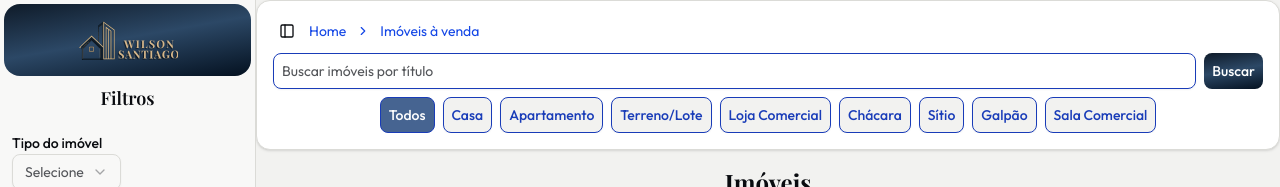
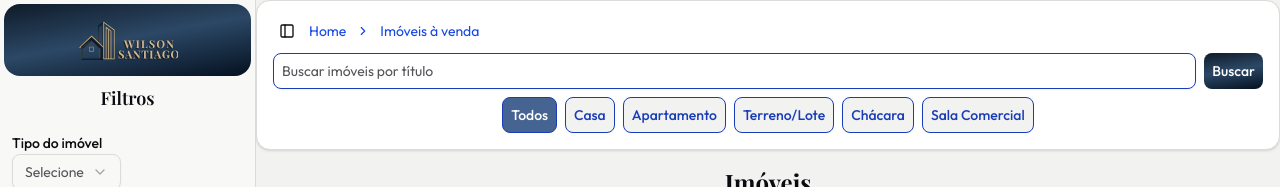
Before and after one commit to Misael1981/wilsonSantiago-corretorImoveis, a Next.js app: page /imoveis in a window 1280 px wide. Shown: the top 187 px of the page. Built offline with nearby package versions, Linux system fonts and the light colour scheme; no server answers; the database is empty; a web font is replaced by a local one.

Commit message:
ùltimos ajustes em imóveis

```diff
--- a/app/imoveis/components/ButtonsSearch/index.jsx
+++ b/app/imoveis/components/ButtonsSearch/index.jsx
@@ -5,10 +5,7 @@ const typesProperties = [
   { id: 1, label: "Casa", value: "casa" },
   { id: 2, label: "Apartamento", value: "apartamento" },
   { id: 3, label: "Terreno/Lote", value: "terreno" },
-  { id: 4, label: "Loja Comercial", value: "loja" },
   { id: 5, label: "Chácara", value: "chacara" },
-  { id: 6, label: "Sítio", value: "sitio" },
-  { id: 7, label: "Galpão", value: "galpao" },
   { id: 8, label: "Sala Comercial", value: "sala_comercial" },
 ]
 
```
